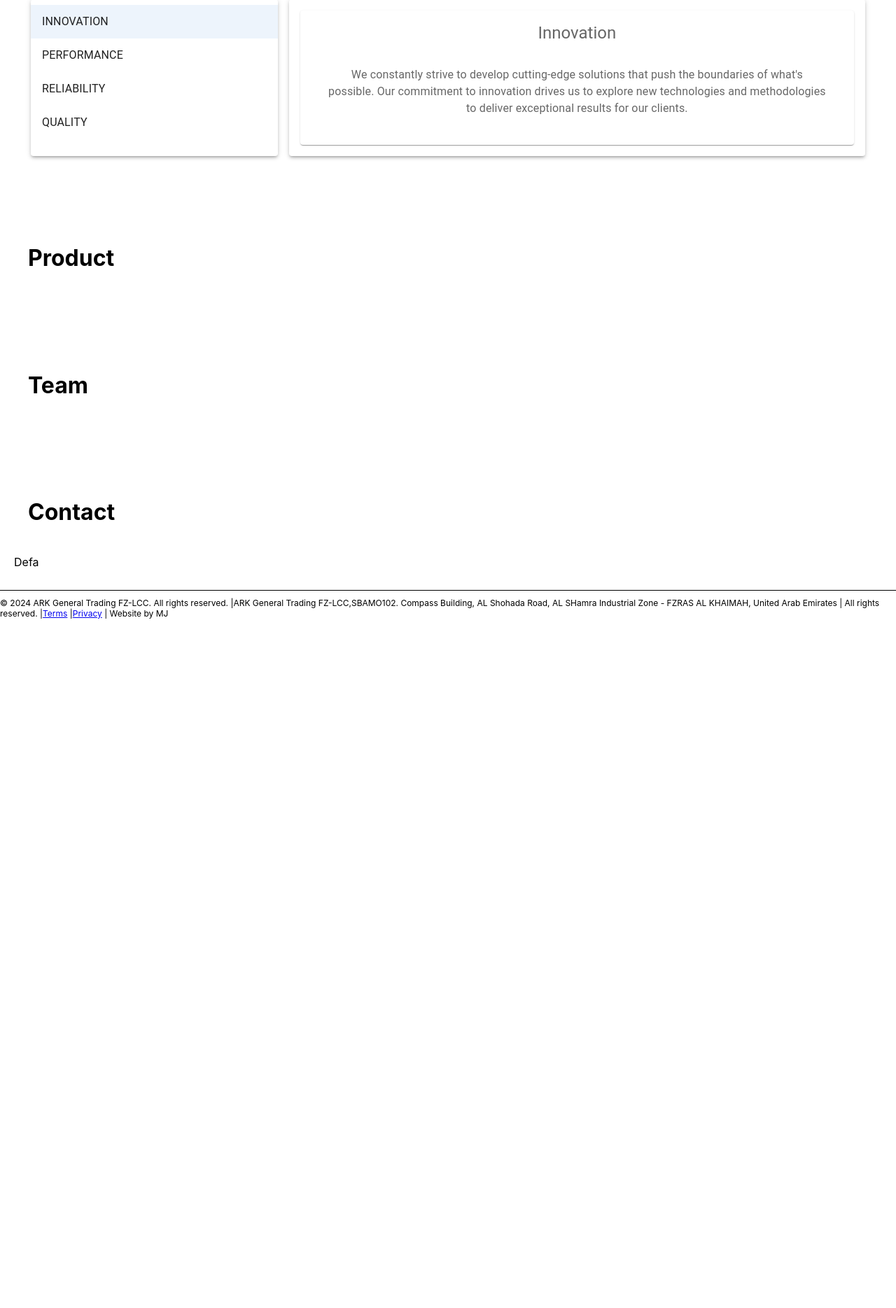
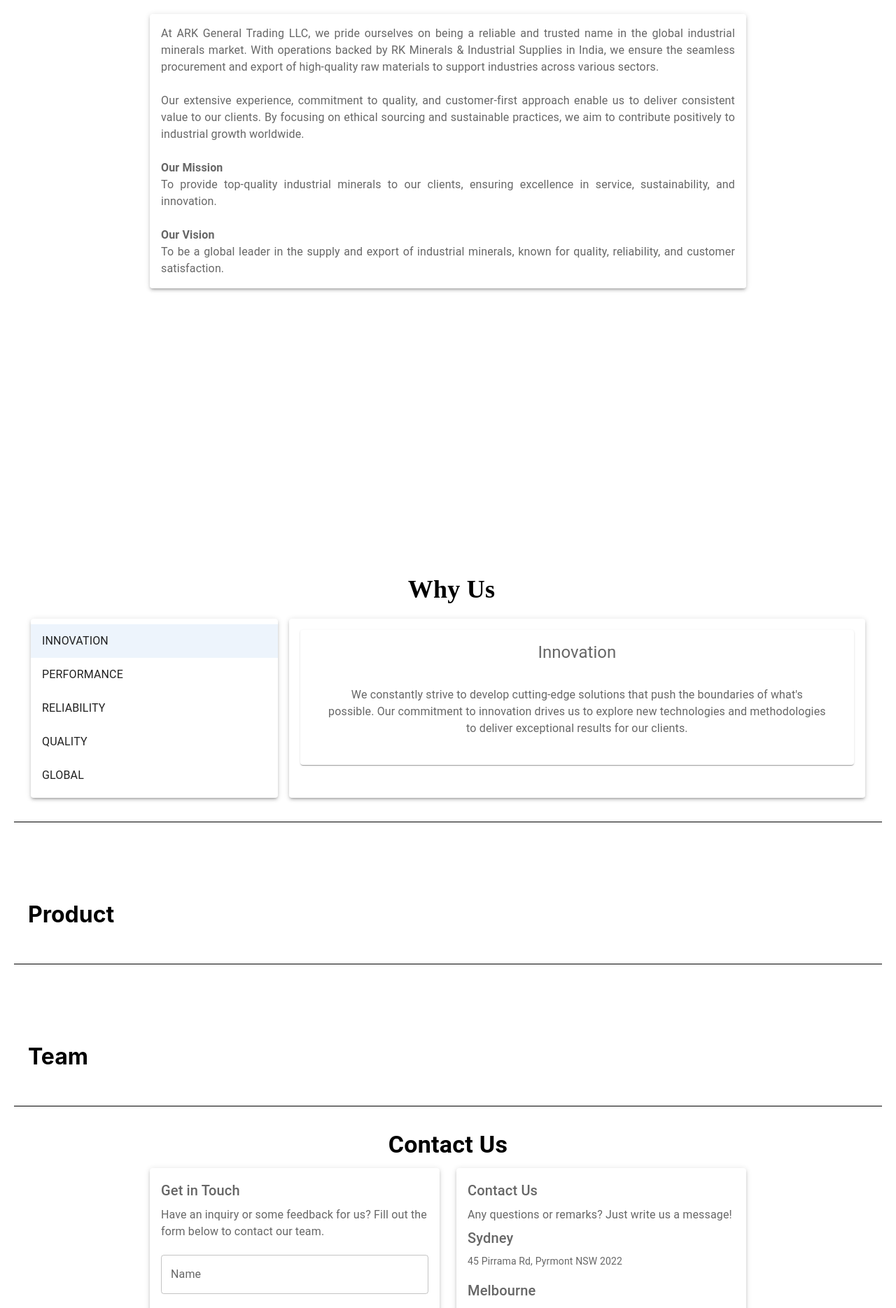
Before and after one commit to pmariammargaret/rk-arkgt-website, a React (Create React App) app: page / in a window 1280 px wide. Shown: the part 883-2752 px from the top of the page at 70% size. Before the commit the page ends 1767 px from the top, so only its background shows below. Built offline with nearby package versions, Linux system fonts and the light colour scheme.

Commit message:
Added Contact Us

```diff
--- a/src/App.js
+++ b/src/App.js
@@ -2,12 +2,13 @@
 import { useLocation } from 'react-router-dom';
 import Home from './pages/home/Home';
 import Product from './pages/products/Product';
-import Contact from './pages/contact/Contact';
+import Contact from './pages/contactus/ContactUs';
 import Header from './components/header/Header';
 import Footer from './components/footer/Footer';
 import Team from './pages/team/Team';
 import Default from './pages/default/Default';
 import WhyUS from './pages/whyus/WhyUs';
+import AboutUs from './pages/aboutus/AboutUs';
 
 function App() {
   const location = useLocation();
@@ -18,6 +19,7 @@
       <div className="content">
         {location.pathname === '/' && <Default />}
         {location.pathname === '/home' && <Home />}
+        {location.pathname === '/aboutus' && <AboutUs />}
         {location.pathname === '/whyus' && <WhyUS />}
         {location.pathname === '/product' && <Product />}
         {location.pathname === '/contact' && <Contact />}
--- a/src/components/footer/Footer.js
+++ b/src/components/footer/Footer.js
@@ -16,8 +16,8 @@
             {websiteData.address.address1}, {websiteData.address.address2}
             {websiteData.address.city}, {websiteData.address.country} {websiteData?.address?.zip} |
             All rights reserved. |
-            <a href="{websiteData.termsLink}">Terms</a> |
-            <a href="{websiteData.privacyLink}">Privacy</a> |
+            {/*<a href="">Terms</a> |
+            <a href="">Privacy</a> |*/}
             Website by MJ
         </nav>
       </div>
--- a/src/components/header/Header.js
+++ b/src/components/header/Header.js
@@ -36,7 +36,7 @@
           <StyledToolbar> {/* Use the styled Toolbar */}
             <div style={{ display: 'flex', alignItems: 'center' }}>
               <img src={websiteData.logo} alt="ARK Logo" width="60" height="60" />
-              <Typography variant="h6" component="div" style={{ color: 'black', fontSize: '36px', fontWeight: '', fontFamily: 'GillSansUltraBold', marginLeft: '10px' }}>
+              <Typography fontWeight="bold" variant="h6" component="div" style={{ color: 'black', fontSize: '36px', fontWeight: '', fontFamily: 'GillSansUltraBold', marginLeft: '10px' }}>
                 <Link to="/" style={{ textDecoration: 'none', color: 'black' }}>
                   {websiteData.companyName}
                 </Link>
--- a/src/pages/aboutus/AboutUs.js
+++ b/src/pages/aboutus/AboutUs.js
@@ -0,0 +1,53 @@
+import React from 'react';
+import { styled } from '@mui/material/styles';
+import Box from '@mui/material/Box';
+import Paper from '@mui/material/Paper';
+import Typography from '@mui/material/Typography';
+import Container from '@mui/material/Container';
+
+const Item = styled(Paper)(({ theme }) => ({
+  backgroundColor: theme.palette.mode === 'dark' ? '#1A2027' : '#fff',
+  ...theme.typography.body2,
+  padding: theme.spacing(2),
+  textAlign: 'center',
+  color: theme.palette.text.secondary,
+}));
+
+const AboutUs = () => {
+  return (
+    <Box
+      sx={{
+        display: 'flex',
+        flexDirection: 'column',
+        minHeight: '100vh', // Ensure full viewport height
+        backgroundColor: '',//'#e0f2f7', // Light blue background
+        padding: 3,
+      }}
+    >
+        <Container maxWidth="md"> {/* Use Container for better content width control */}
+            <Typography variant="h4" fontWeight="bold" color="black" gutterBottom align='center'>
+                About Us
+            </Typography>
+            <Item elevation={3}>
+                <Typography variant="body1" align="justify">
+                    {/* Your about us content goes here */}
+                    At ARK General Trading LLC, we pride ourselves on being a reliable and trusted name in the global industrial minerals market. With operations backed by RK Minerals & Industrial Supplies in India, we ensure the seamless procurement and export of high-quality raw materials to support industries across various sectors.
+                    <br/><br/>
+                    Our extensive experience, commitment to quality, and customer-first approach enable us to deliver consistent value to our clients. By focusing on ethical sourcing and sustainable practices, we aim to contribute positively to industrial growth worldwide.
+                    <br/><br/>
+                    <b>Our Mission</b>
+                    <br/>
+                    To provide top-quality industrial minerals to our clients, ensuring excellence in service, sustainability, and innovation.
+                    <br/><br/>
+                    <b>Our Vision</b>
+                    <br/>
+                    To be a global leader in the supply and export of industrial minerals, known for quality, reliability, and customer satisfaction.
+
+                </Typography>
+            </Item>
+        </Container>
+    </Box>
+  );
+};
+
+export default AboutUs;
--- a/src/pages/contact/Contact.js
+++ /dev/null
@@ -1,12 +0,0 @@
-import React from 'react';
-
-function Contact() {
-  return (
-    <div style={{ color: 'black', padding: '20px', paddingTop: '80px' }}>
-      <h1 style={{ color: 'black' }}>Contact</h1>
-    </div>
-  );
-}
-
-
-export default Contact;
--- /dev/null
+++ b/src/pages/contactus/ContactUs.js
@@ -0,0 +1,98 @@
+import React from 'react';
+import { styled } from '@mui/material/styles';
+import Box from '@mui/material/Box';
+import Paper from '@mui/material/Paper';
+import Typography from '@mui/material/Typography';
+import Container from '@mui/material/Container';
+import TextField from '@mui/material/TextField';
+import Button from '@mui/material/Button';
+import Grid from '@mui/material/Grid';
+
+const Item = styled(Paper)(({ theme }) => ({
+    backgroundColor: theme.palette.mode === 'dark' ? '#1A2027' : '#fff',
+    ...theme.typography.body2,
+    padding: theme.spacing(2),
+    textAlign: 'left',
+    color: theme.palette.text.secondary,
+}));
+
+const ContactUs = () => {
+    return (
+        <Box
+            sx={{
+                display: 'flex',
+                flexDirection: 'column',
+                minHeight: '100vh',
+                padding: 3,
+            }}
+        >
+            <Container maxWidth="md">
+                <Typography variant="h4" fontWeight="bold" color="black" gutterBottom align='center'>
+                    Contact Us
+                </Typography>
+                <Grid container spacing={3}>
+                    <Grid item xs={12} md={6}>
+                        <Item elevation={3}>
+                            <Typography variant="h6" gutterBottom>
+                                Get in Touch
+                            </Typography>
+                            <Typography variant="body1" gutterBottom>
+                                Have an inquiry or some feedback for us? Fill out the form below to contact our team.
+                            </Typography>
+                            <TextField fullWidth id="name" label="Name" variant="outlined" margin="normal" />
+                            <TextField fullWidth id="email" label="Email" variant="outlined" margin="normal" type="email" />
+                            <TextField
+                                fullWidth
+                                id="message"
+                                label="How can we help?"
+                                multiline
+                                rows={4}
+                                variant="outlined"
+                                margin="normal"
+                            />
+                            <Button variant="contained" sx={{ mt: 2 }}>SUBMIT</Button>
+                        </Item>
+                    </Grid>
+                    <Grid item xs={12} md={6}>
+                        <Item elevation={3}>
+                            <Typography variant="h6" gutterBottom>
+                                Contact Us
+                            </Typography>
+                            <Typography variant="body1" gutterBottom>
+                                Any questions or remarks? Just write us a message!
+                            </Typography>
+                            <Grid container spacing={2}>
+                                <Grid item xs={12}>
+                                    <Typography variant="h6" gutterBottom>
+                                        Sydney
+                                    </Typography>
+                                    <Typography variant="body2">
+                                        45 Pirrama Rd, Pyrmont NSW 2022
+                                    </Typography>
+                                </Grid>
+                                <Grid item xs={12}>
+                                    <Typography variant="h6" gutterBottom>
+                                        Melbourne
+                                    </Typography>
+                                    <Typography variant="body2">
+                                        163 Collins St, Melbourne VIC 3000
+                                    </Typography>
+                                </Grid>
+                                <Grid item xs={12}>
+                                    <Typography variant="h6" gutterBottom>
+                                        Los Angeles
+                                    </Typography>
+                                    <Typography variant="body2">
+                                        340 Main St, Venice CA 902291, USA
+                                    </Typography>
+                                </Grid>
+                            </Grid>
+                        </Item>
+                    </Grid>
+                </Grid>
+            </Container>
+        </Box>
+    );
+};
+
+export default ContactUs;
--- a/src/pages/default/Default.js
+++ b/src/pages/default/Default.js
@@ -1,18 +1,25 @@
 import React from 'react';
 import Product from '../products/Product';
 import Team from '../team/Team';
-import Contact from '../contact/Contact';
+import ContactUs from '../contactus/ContactUs';
 import Home from '../home/Home';
 import WhyUs from '../whyus/WhyUs';
+import AboutUs from '../aboutus/AboutUs';
+import HL from '../../components/html/HL';
 
 function Default() {
     return (
       <div style={{ color: 'black', padding: '20px', paddingTop: '80px' }}>
           <Home />
+          <HL />
+          <AboutUs />
           <WhyUs />
+          <HL />
           <Product />
+          <HL />
           <Team />
-          <Contact />
+          <HL />
+          <ContactUs />
           Defa
         </div>
       );
--- a/src/pages/whyus/WhyUs.js
+++ b/src/pages/whyus/WhyUs.js
@@ -17,7 +17,7 @@
 }));
 
 const LeftSideMenu = ({ onMenuItemClick, selectedMenuItem }) => {
-  const menuItems = ['INNOVATION', 'PERFORMANCE', 'RELIABILITY', 'QUALITY'];
+  const menuItems = ['INNOVATION', 'PERFORMANCE', 'RELIABILITY', 'QUALITY', 'GLOBAL'];
 
   return (
     <List>
@@ -64,8 +64,12 @@
       description: "We understand the importance of trust and dependability. Our clients rely on us to deliver consistent, high-quality services and solutions. We are committed to maintaining the highest standards of professionalism and integrity to ensure that our clients can always count on us."
     },
     QUALITY: {
-      title: "Quality",
+      title: "Quality Assurance",
       description: "We are committed to delivering exceptional quality in everything we do. Our rigorous quality assurance processes and attention to detail ensure that our clients receive products and services that meet the highest standards. We are dedicated to continuous improvement and strive to exceed expectations in every project we undertake."
+    },
+    GLOBAL: {
+      title: "Global Reach",
+      description: "Expertise in exporting industrial minerals to international markets with efficient logistics."
     }
   };
 
@@ -75,7 +79,7 @@
 
   return (
     <Box sx={{ flexGrow: 1, padding: 3, display: 'flex', flexDirection: 'column', height: '100%' }}>
-      <Typography variant="h4" fontWeight="bold" color="black" gutterBottom align='center'>
+      <Typography fontWeight="bold" gutterBottom align='center' variant="h6" component="div" style={{ color: 'black', fontSize: '36px', fontWeight: '', fontFamily: 'GillSansUltraBold', marginLeft: '10px' }}>
         Why Us
       </Typography>
       <Box sx={{ display: 'flex', height: '100%' }}>
```
